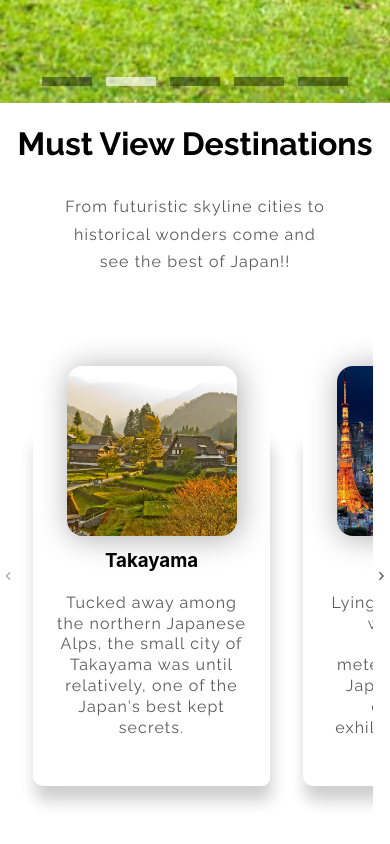
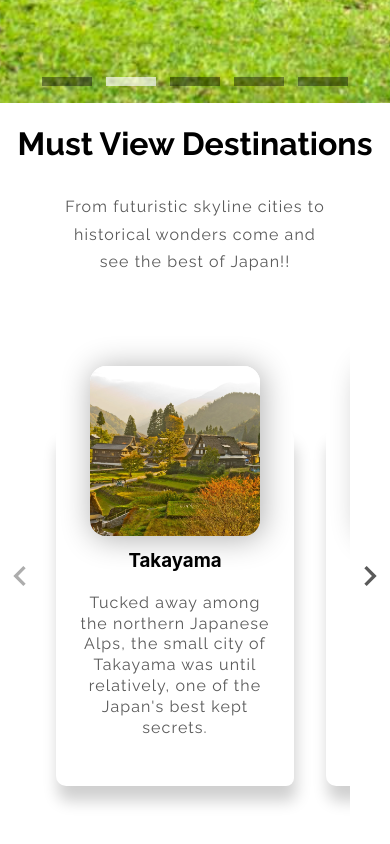
Before and after one commit to Champion108/tourJapan, a React (Create React App) app: page / in a window 390 px wide. Shown: the part 2386-3230 px from the top of the page. Built offline with nearby package versions, Linux system fonts and the light colour scheme; grey boxes are pictures that could not be loaded; the HTML template or start-up script is replaced by a standard one.

Commit message:
responsiveness to the mvd slides

```diff
--- a/src/molecules/mvdslides.css
+++ b/src/molecules/mvdslides.css
@@ -75,8 +75,8 @@
     transition: 0.4s;
 }
 .mvdicons{
-    width: 50px;
-    height: 50px;
+    min-width: 40px;
+    min-height: 40px;
     color: #5a5a5a;
     cursor: pointer;
     border-radius: 50%;
@@ -88,14 +88,12 @@
 .mvdicons:hover{
     background-color: #0000001b;
 }
-@media only screen and (max-width: 540px) {
-    .coll-nav {
-    width:100%;
-    }
-    .toggle{
-        margin-left: 10px;
+@media only screen and (max-width: 850px) {
+    .mvdicons{
+        width: 40px;
+        height: 40px;
     }
     .mvdicons:hover{
-        background-color: #fff;
+        background-color: #0000001b;
     }
 }
--- a/src/molecules/mvdslides.js
+++ b/src/molecules/mvdslides.js
@@ -19,20 +19,32 @@ export default function headtext(){
       let lft = 0;
 
       const next = () => {
-        if(lft !== 6){
-        lft++;
-        let f = document.getElementsByClassName('mvdslides')[0];
-        f.style.left = "-"+lft*270+"px";
-        let h= document.getElementsByClassName("mvdicons")[0];
-        h.style.color = "#5a5a5a";
-        }
-        if(lft>=6 ){
-          let f= document.getElementsByClassName("mvdicons")[1];
-          f.style.color = "#adadad";
+        let d = document.getElementsByClassName('mvdslider')[0];
+        let wdt = window.getComputedStyle(d).width;
+        let nV = parseFloat(wdt);
+        let endPoint = lft*270 + nV;
+        if(endPoint <= 2700 ){
+          let f = document.getElementsByClassName('mvdslides')[0];
+          if(endPoint+270 <= 2700){
+          lft++;
+          f.style.left = "-"+lft*270+"px";
+          }
+          else{
+            var n = 2700 - nV;
+            f.style.left = "-"+n+"px";
+            let d= document.getElementsByClassName("mvdicons")[1];
+            d.style.color = "#adadad";
+          }
+          let h= document.getElementsByClassName("mvdicons")[0];
+          h.style.color = "#5a5a5a";
         }
       }
 
       const prev = () =>{
+      /*  let d = document.getElementsByClassName('mvdslider')[0];
+        let wdt = window.getComputedStyle(d).width;
+        let nV = parseFloat(wdt);
+        let startPoint = lft*270 + nV;*/
         if(lft !== 0){
         lft--;
         let f = document.getElementsByClassName('mvdslides')[0];
```
